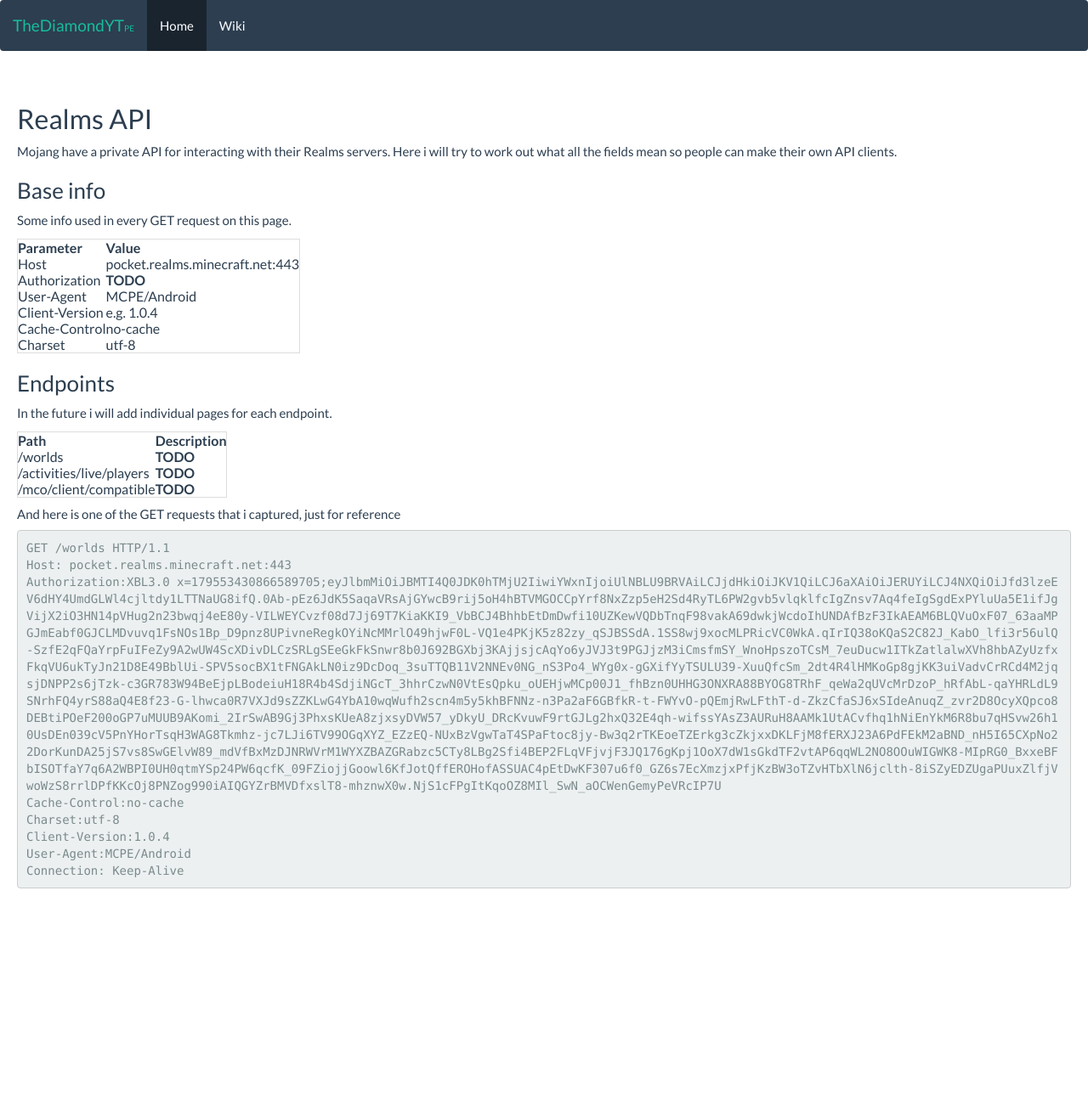
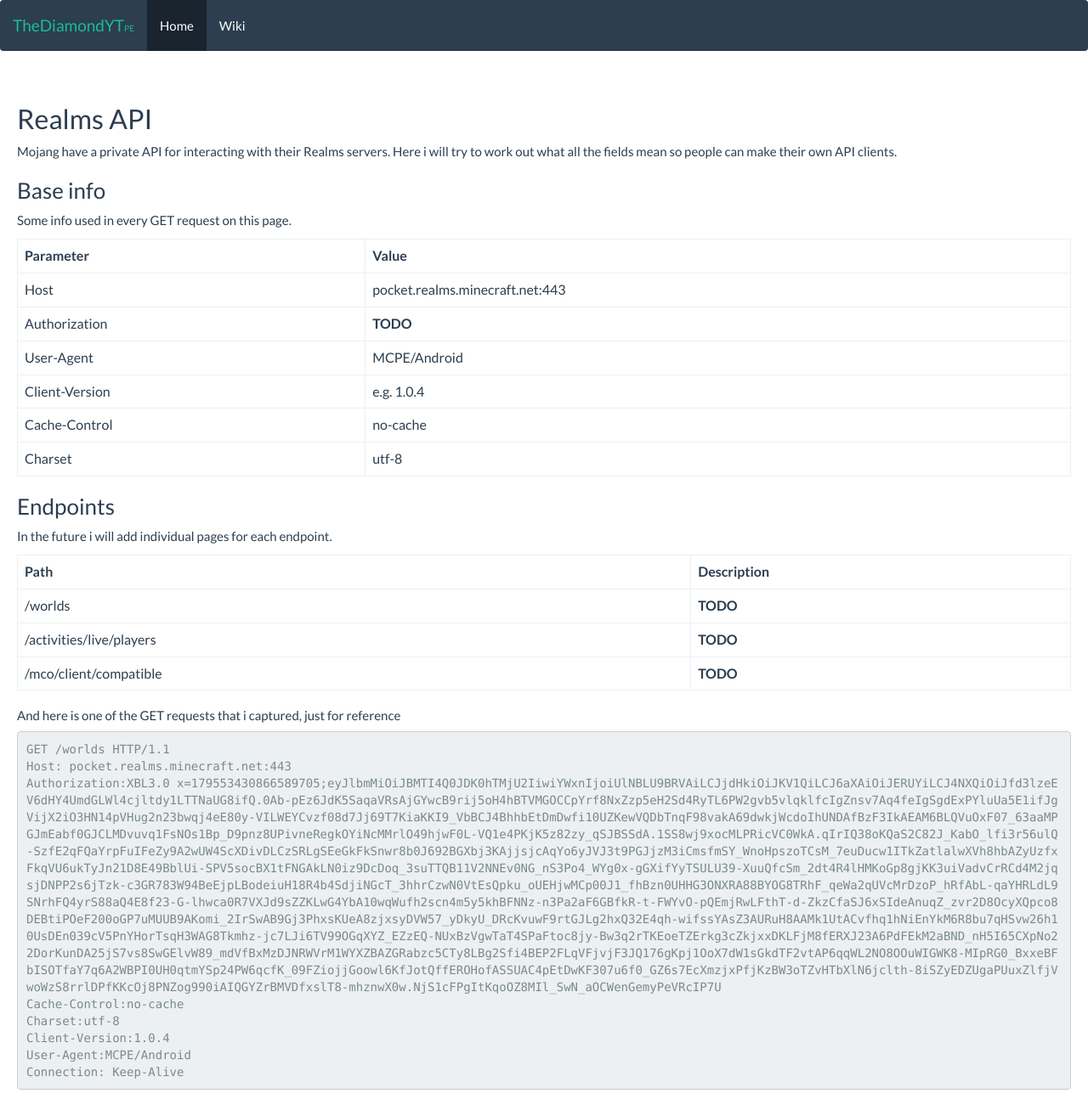
Before and after one commit to GNU-Droid/pe.thediamondyt.tk, a Jekyll site: the page built from _wiki/realms/API.md, in a window 1280 px wide. Shown: the whole page at 85% size. Built offline with Jekyll 4.4.1, drawn with Linux system fonts in a browser that asks for light colours; before the commit the page ends 1076 px from its top, so only the background shows below that.

Commit message:
Try style tables

```diff
--- a/_wiki/realms/API.md
+++ b/_wiki/realms/API.md
@@ -7,6 +7,8 @@ Mojang have a private API for interacting with their Realms servers. Here i will
 ### Base info
 Some info used in every GET request on this page.
 
+{:.table}
+{:.table-bordered}
 |Parameter|Value|
 |---------|-----|
 |Host|pocket.realms.minecraft.net:443|
@@ -20,6 +22,8 @@ Some info used in every GET request on this page.
 ### Endpoints
 In the future i will add individual pages for each endpoint.
 
+{:.table}
+{:.table-bordered}
 |Path|Description|
 |----|-----------|
 |/worlds|**TODO**|
--- a/css/site.css
+++ b/css/site.css
@@ -5,7 +5,3 @@
 .page {
   padding: 20
 }
-
-table {
-  border: 1px solid #ddd !important;
-}
```
